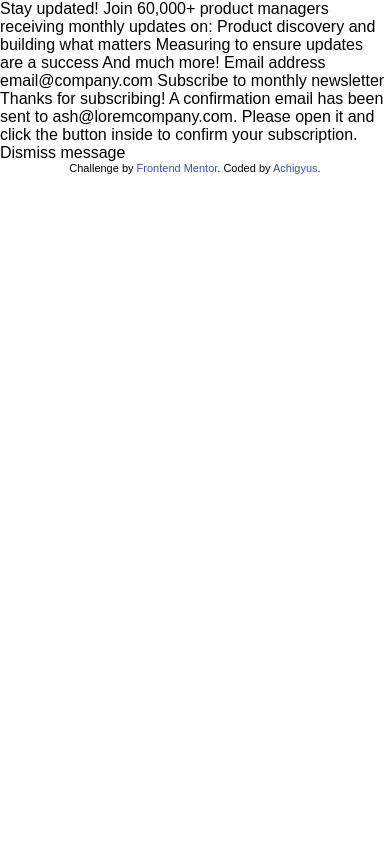
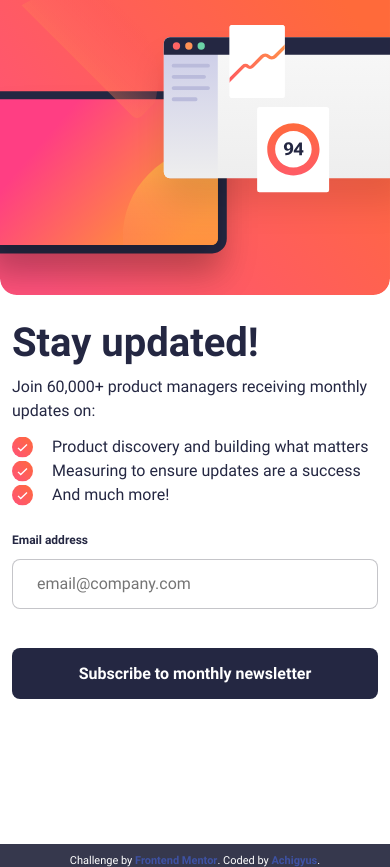
Before and after one commit to Achigyus/newsletter-signup, a plain HTML site: page index.html in a window 390 px wide. Before the commit the page ends 844 px from the top, so only its background shows below. Drawn offline with Linux system fonts and the light colour scheme.

Commit message:
mobile done

```diff
--- a/index.html
+++ b/index.html
@@ -22,44 +22,66 @@
     }
   </style>
   <link rel="stylesheet" href="style.css">
-  <script src="script.js" defer></script>
+  <script src="main.js" defer></script>
 </head>
 
 <body>
 
   <main class="main">
-    <!-- Sign-up form start -->
 
-    Stay updated!
+    <div class="container">
+      <div class="cont_wrap" id="cont_wrap">
 
-    Join 60,000+ product managers receiving monthly updates on:
 
-    Product discovery and building what matters
-    Measuring to ensure updates are a success
-    And much more!
+        <div class="cont_top">
+          <div class="cont_top_img_cont">
+            <img src="/assets/images/illustration-sign-up-mobile.svg" alt="sign up illustration" class="cont_top_img"/>
+          </div>
+        </div>
 
-    Email address
-    email@company.com
 
-    Subscribe to monthly newsletter
+        <div class="cont_bottom">
+          <h1 class="cont_bottom_h1 fw700">Stay updated!</h1>
 
-    <!-- Sign-up form end -->
+          <p class="cont_bottom_p fw400">Join 60,000+ product managers receiving monthly updates on:</p>
 
-    <!-- Success message start -->
+          <ul class="cont_bottom_ul">
+            <li class="cont_bottom_li fw400">Product discovery and building what matters</li>
+            <li class="cont_bottom_li fw400">Measuring to ensure updates are a success</li>
+            <li class="cont_bottom_li fw400">And much more!</li>
+          </ul>
 
-    Thanks for subscribing!
+          <!-- Form Starts -->
+          <form action="" class="form" id="form" novalidate>
+            <label for="email_address" class="label_email_address fw700">Email address</label>
+            <input type="email" id="email_address" class="input_email_address" placeholder="email@company.com">
+            <p class="error_display fw700" id="error_display"></p>
+            <button type="submit" class="form_submit_btn fw700">Subscribe to monthly newsletter</button>
+          </form>
+          <!-- Form Ends -->
+        </div>
 
-    A confirmation email has been sent to ash@loremcompany.com.
-    Please open it and click the button inside to confirm your subscription.
 
-    Dismiss message
+        <!-- Success message start -->
+        <div class="success_message">
+          <div class="success_msg_img_cont">
+            <img src="/assets/images/icon-success.svg" alt="success icon">
+          </div>
 
-    <!-- Success message end -->
+          <h1 class="success_msg_h1 fw700">Thanks for subscribing!</h1>
+
+          <p class="success_msg_p fw400">A confirmation email has been sent to <span class="fw700" id="email_span">ash@loremcompany.com</span>. Please open it and click the button inside to confirm your subscription.</p>
+
+          <button id='dismiss_btn' class="success_msg_dismiss_btn fw700">Dismiss message</button>
+        </div>
+        <!-- Success message end -->
+      </div>
+    </div>
 
   </main>
 
   <footer class="footer">
-    <div class="attribution">
+    <div class="attribution fw400">
       Challenge by <a href="https://www.frontendmentor.io?ref=challenge" class="fw700" target="_blank">Frontend Mentor</a>.
       Coded by <a href="https://github.com/Achigyus" class="fw700" target="_blank">Achigyus</a>.
     </div>
--- a/main.js
+++ b/main.js
@@ -0,0 +1,38 @@
+const form = document.getElementById('form')
+const email = document.getElementById('email_address')
+const contWrap = document.getElementById('cont_wrap')
+let emailSpan = document.getElementById('email_span')
+let dismissBtn = document.getElementById('dismiss_btn')
+let errorDisplay = document.getElementById('error_display')
+
+function submitForm(e) {
+  e.preventDefault()
+
+  let emailValue = email.value
+  if (emailValue !== '') {
+    let validRegex = /^[a-zA-Z0-9.!#$%&'*+/=?^_`{|}~-]+@[a-zA-Z0-9-]+(?:\.[a-zA-Z0-9-]+)*$/;
+    if (validRegex.test(emailValue)) {
+      emailSpan.textContent = emailValue
+      contWrap.classList.add('active')
+      errorDisplay.classList.remove('active')
+    } else {
+      errorDisplay.textContent = "Invalid Email Format!"
+      errorDisplay.classList.add('active')
+      // alert('Invalid Email Format!')
+    }
+
+  } else {
+    errorDisplay.textContent = "You need to fill in your email address!"
+    errorDisplay.classList.add('active')
+    // alert('You need to fill in your email address')
+  }
+
+}
+
+function dismiss() {
+  contWrap.classList.remove('active')
+  email.value = ""
+}
+
+form.addEventListener('submit', submitForm)
+dismissBtn.addEventListener('click', dismiss)
--- a/style.css
+++ b/style.css
@@ -8,6 +8,8 @@
 html, body {
     height: 100%;
     font-family: Arial, sans-serif;
+    color: #242742;
+    background: #36384D;
 }
 
 img {
@@ -33,3 +35,188 @@ button {
 input, button, textarea, select {
     font: inherit;
 }
+
+@font-face {
+  font-family: Roberto-Bold;
+  src: url(/assets/fonts/Roboto-Bold.ttf);
+  font-weight: 700;
+}
+
+@font-face {
+  font-family: Roboto-Regular;
+  src: url(/assets/fonts/Roboto-Regular.ttf);
+  font-weight: 400;
+}
+
+.fw400{
+  font-family: Roboto-Regular;
+}
+
+.fw700{
+  font-family: Roberto-Bold;
+}
+
+.success_message{
+  display: none;
+  /* display: block; */
+  padding: 0 24px;
+}
+
+.container{
+  inline-size: 100%;
+}
+
+.cont_wrap{
+  display: flex;
+  flex-direction: column;
+  max-inline-size: 400px;
+  margin: auto;
+  background: #fff;
+  min-block-size: 100vh;
+  /* align-items: start;
+  justify-content: center */
+}
+
+.cont_wrap.active{
+  align-items: start;
+  justify-content: center;
+}
+
+.cont_wrap.active .cont_top, .cont_wrap.active .cont_bottom{
+  display: none;
+}
+
+.cont_wrap.active .success_message{
+  display: block;
+}
+
+.cont_top, .cont_bottom{
+  inline-size: 100%;
+  /* display: none; */
+}
+
+.cont_top_img_cont{
+    inline-size: 100%;
+}
+
+.cont_top_img{
+  inline-size: 100%;
+  display: inline-block;
+}
+
+.cont_bottom{
+  padding: 24px 12px;
+}
+
+.cont_bottom_h1{
+  font-size: 40px;
+  line-height: 1.0;
+  margin-block-end: 12px;
+}
+
+.cont_bottom_p{
+  font-size: 16px;
+  line-height: 1.5;
+  color: #242742;
+  margin-block-end: 12px;
+}
+
+.cont_bottom_li{
+  font-size: 16px;
+  line-height: 1.5;
+}
+
+.cont_bottom_ul {
+  list-style-type: none; /* Remove default bullets */
+  padding: 0;
+  margin-block-end: 24px;
+}
+
+.cont_bottom_li {
+  position: relative;
+  padding-left: 40px; /* Space for the image */
+}
+
+.cont_bottom_li::before {
+  content: '';
+  position: absolute;
+  left: 0;
+  top: 50%;
+  transform: translateY(-50%);
+  width: 21px; /* Desired width */
+  height: 21px; /* Desired height */
+  background-image: url(/assets/images/icon-success.svg);
+  background-size: cover;
+  background-repeat: no-repeat;
+}
+
+.form{
+  display: flex;
+  flex-direction: column;
+  gap: 10px;
+  align-items: stretch;
+}
+
+.label_email_address{
+  font-size: 12px;
+  line-height: 1.5;
+}
+
+.input_email_address{
+  font-size: 16px;
+  line-height: 1.5;
+  font-family: Roboto-Regular;
+  padding: 12px 24px;
+  border: 1px solid rgba(25, 24, 43, 0.25);
+  border-radius: 8px;
+  margin-block-end: 5px;
+}
+
+.form_submit_btn{
+  margin-block-start: 24px;
+  background: #242742;
+  border-radius: 8px;
+  color: #fff;
+  padding: 16px;
+}
+
+.success_msg_img_cont{
+  margin-block-end: 40px;
+}
+
+.success_msg_h1{
+  font-size: 40px;
+  line-height: 1.0;
+  margin-block-end: 24px;
+}
+
+.success_msg_p{
+  font-size: 16px;
+  line-height: 1.5;
+}
+
+.success_msg_dismiss_btn{
+  margin-block-start: 150px;
+  background: #242742;
+  border-radius: 8px;
+  color: #fff;
+  padding: 16px;
+  inline-size: 100%;
+}
+
+.error_display{
+  color: red;
+  font-size: 14px;
+  line-height: 1.0;
+  display: none;
+}
+
+.error_display.active{
+  display: block;
+}
+
+.attribution {
+  margin: 10px auto;
+  text-align: center;
+  color: #fff;
+}
```
